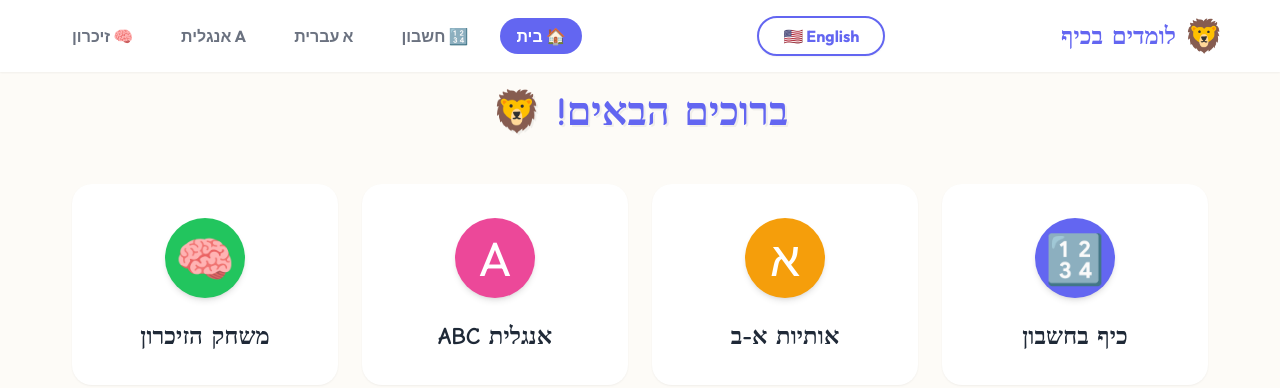
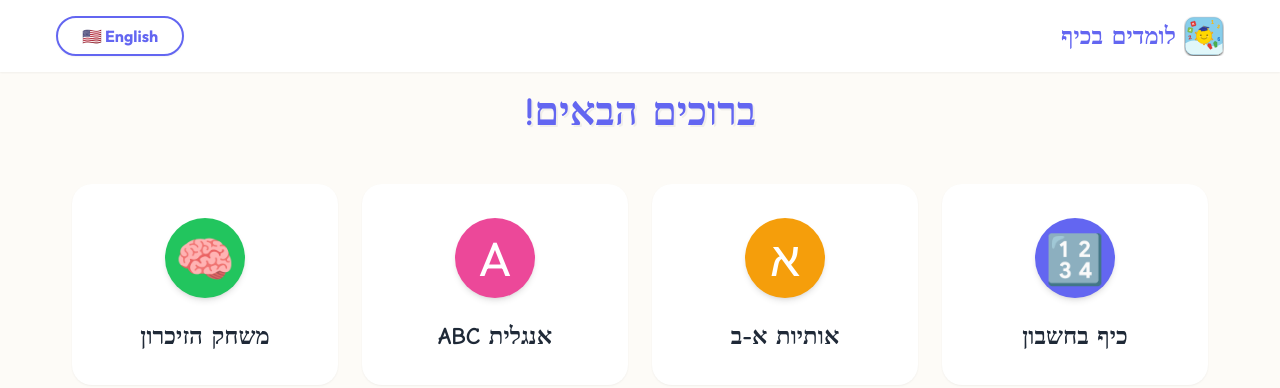
Before and after one commit to tzahita/kids-world, a React (Vite) app: page / in a window 1280 px wide. Shown: the top 388 px of the page. Built offline with nearby package versions, Linux system fonts and the light colour scheme.

Commit message:
refactor: Replace lion emoji with favicon in logo and welcome message, and remove desktop navigation.

```diff
--- a/src/layouts/MainLayout/MainLayout.tsx
+++ b/src/layouts/MainLayout/MainLayout.tsx
@@ -7,9 +7,6 @@ import {
   Header,
   HeaderContent,
   Logo,
-  DesktopNav,
-  StyledNavLink,
-  ActiveBackground,
   MainContent,
   MobileNav,
   MobileNavItem,
@@ -48,7 +45,7 @@ export default function MainLayout() {
               whileHover={{ scale: 1.05 }}
               whileTap={{ scale: 0.95 }}
             >
-              <span style={{ fontSize: '2rem' }}>🦁</span>
+              <img src="/favicon.svg" alt="logo" width="40" height="40" />
               <span>{t('common.kidsLearn')}</span>
             </Logo>
           </Link>
@@ -61,24 +58,7 @@ export default function MainLayout() {
             <span>{i18n.language === 'he' ? '🇺🇸 English' : '🇮🇱 עברית'}</span>
           </LanguageButton>
 
-          <DesktopNav>
-            {navItems.map((item) => (
-              <StyledNavLink key={item.path} to={item.path}>
-                {({ isActive }) => (
-                  <>
-                    <span style={{ zIndex: 1 }}>{item.icon} {item.label}</span>
-                    {isActive && (
-                      <ActiveBackground
-                        layoutId="desktopNavHighlight"
-                        initial={false}
-                        transition={{ type: 'spring', stiffness: 500, damping: 30 }}
-                      />
-                    )}
-                  </>
-                )}
-              </StyledNavLink>
-            ))}
-          </DesktopNav>
+
         </HeaderContent>
       </Header>
 
--- a/src/locales/en.ts
+++ b/src/locales/en.ts
@@ -12,7 +12,7 @@ export const en = {
       memory: 'Memory',
     },
     home: {
-      welcome: 'Welcome to KidsLearn! 🦁',
+      welcome: 'Welcome to KidsLearn!',
       math: 'Math Fun',
       hebrew: 'Hebrew Alef-Bet',
       english: 'English ABC',
--- a/src/locales/he.ts
+++ b/src/locales/he.ts
@@ -12,7 +12,7 @@ export const he = {
       memory: 'זיכרון',
     },
     home: {
-      welcome: 'ברוכים הבאים! 🦁',
+      welcome: 'ברוכים הבאים!',
       math: 'כיף בחשבון',
       hebrew: 'אותיות א-ב',
       english: 'אנגלית ABC',
```
